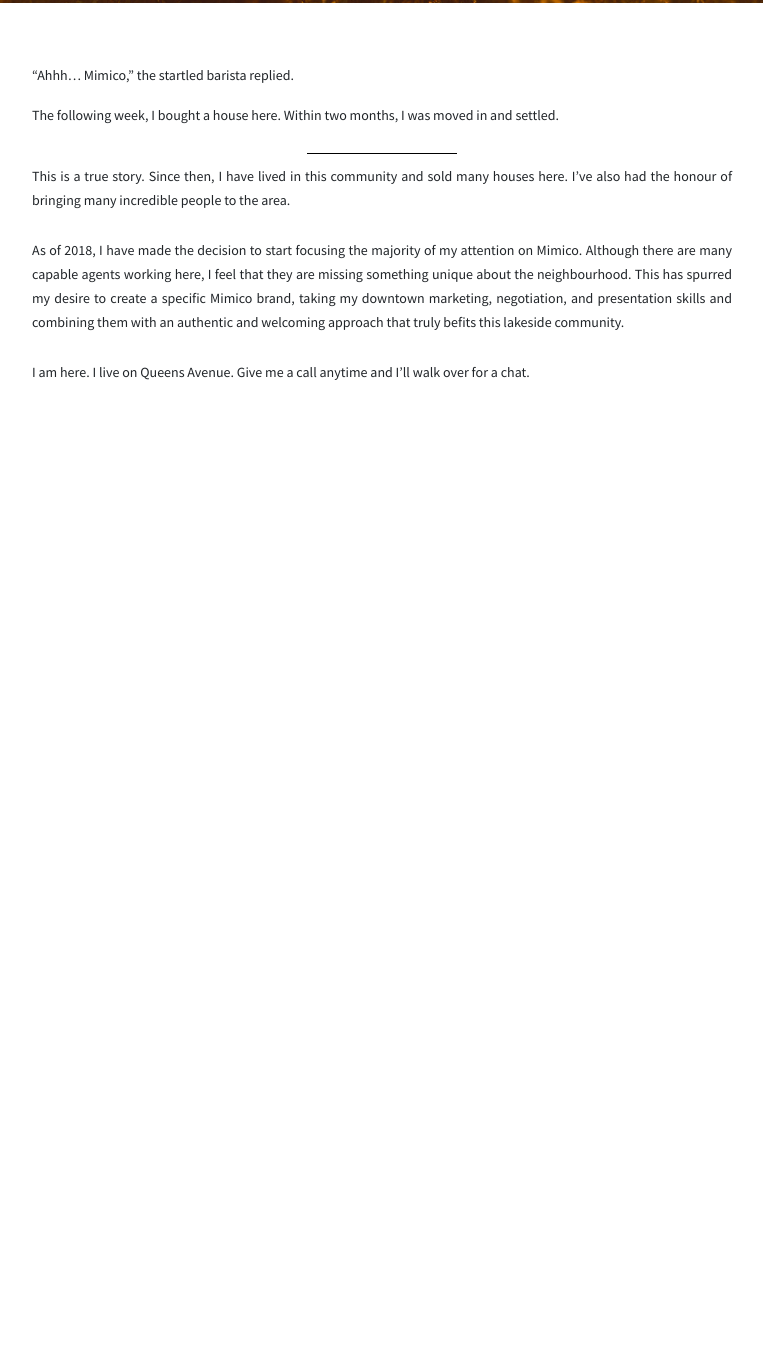
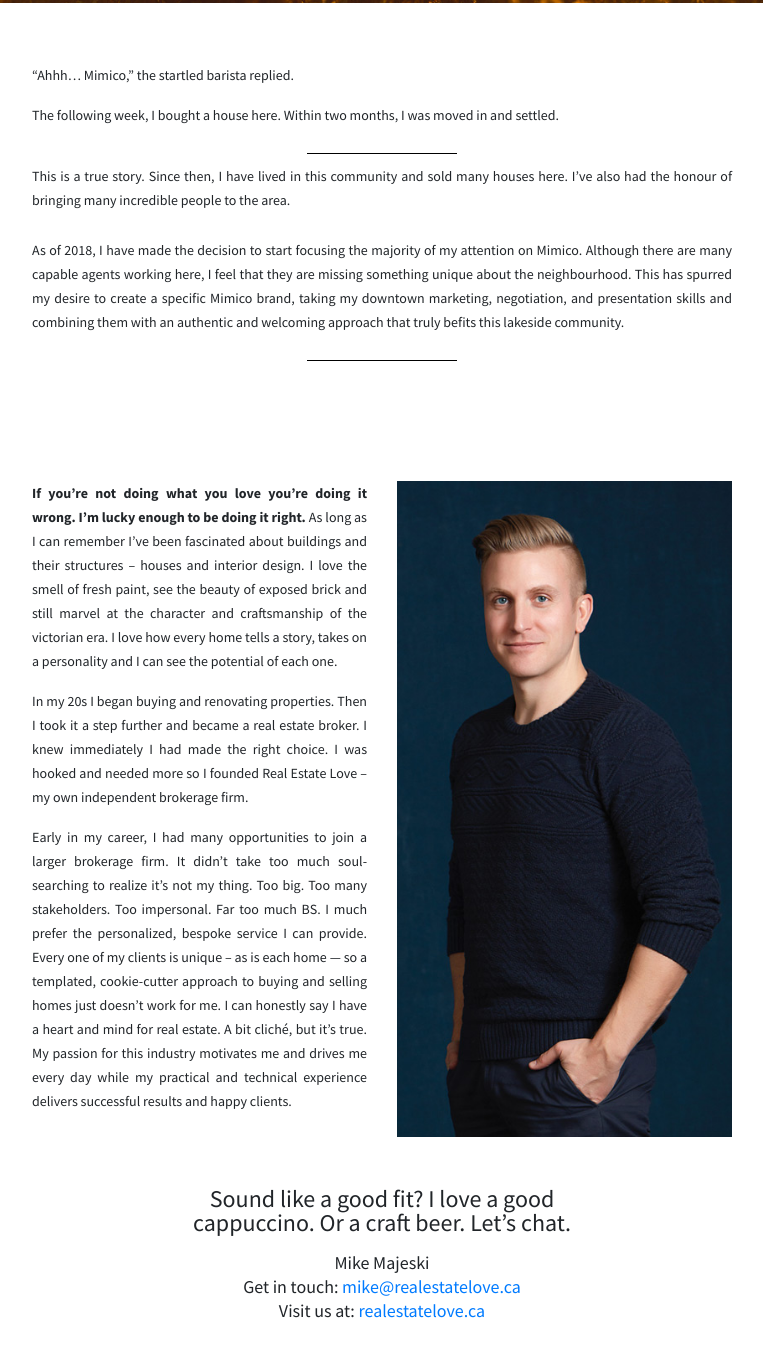
Before and after one commit to Wendelcorp/mimico, a plain HTML site: page index.html in a window 1280 px wide. Shown: the part 4011-5367 px from the top of the page, without its empty margins (258-1021 px from the left). Before the commit the page ends 4471 px from the top, so only its background shows below. Drawn offline with nearby package versions, Linux system fonts and the light colour scheme.

Commit message:
added bio

```diff
--- a/css/style.css
+++ b/css/style.css
@@ -62,3 +62,13 @@ body {
 @media screen and (max-width: 479px) {
   #parallax-mike .block {padding: 30px 15px; width:290px;}
 }
+
+#parallax-mike .cta {
+  font-size: 24px;
+  margin-top: 50px;
+}
+
+#parallax-mike .cta-2 {
+  font-size: 18px;
+  margin-bottom: 0px;
+}
--- a/index.html
+++ b/index.html
@@ -78,7 +78,33 @@
     <p class="line-break margin-top-10"></p>
     <p class="margin-top-10">This is a true story. Since then, I have lived in this community and sold many houses here. I’ve also had the honour of bringing many incredible people to the area.</p>
     <p class="margin-top-10">As of 2018, I have made the decision to start focusing the majority of my attention on Mimico. Although there are many capable agents working here, I feel that they are missing something unique about the neighbourhood. This has spurred my desire to create a specific Mimico brand, taking my downtown marketing, negotiation, and presentation skills and combining them with an authentic and welcoming approach that truly befits this lakeside community.</p>
-    <p class="margin-top-10">I am here. I live on Queens Avenue. Give me a call anytime and I’ll walk over for a chat.</p>
+    <!-- <p class="margin-top-10">I am here. I live on Queens Avenue. Give me a call anytime and I’ll walk over for a chat.</p> -->
+    <p class="line-break margin-top-10"></p>
+  </div>
+</section>
+
+<section>
+  <div class="block">
+    <div class="row">
+      <div class="col-sm-6">
+        <p><strong>If you’re not doing what you love you’re doing it wrong.
+        I’m lucky enough to be doing it right.</strong>
+        As long as I can remember I’ve been fascinated about buildings and their structures – houses and interior design. I love the smell of fresh paint, see the beauty of exposed brick and still marvel at the character and craftsmanship of the victorian era. I love how every home tells a story, takes on a personality and I can see the potential of each one.</p>
+        <p>In my 20s I began buying and renovating properties. Then I took it a step further and became a real estate broker. I knew immediately I had made the right choice. I was hooked and needed more so I founded Real Estate Love – my own independent brokerage firm.</p>
+        <p>Early in my career, I had many opportunities to join a larger brokerage firm. It didn’t take too much soul-searching to realize it’s not my thing. Too big. Too many stakeholders. Too impersonal. Far too much BS.
+I much prefer the personalized, bespoke service I can provide. Every one of my clients is unique – as is each home — so a templated, cookie-cutter approach to buying and selling homes just doesn’t work for me.
+I can honestly say I have a heart and mind for real estate. A bit cliché, but it’s true. My passion for this industry motivates me and drives me every day while my practical and technical experience delivers successful results and happy clients.</p>
+      </div>
+      <div class="col-sm-6">
+        <img class="img-fluid" src="images/mike.jpg" alt="">
+      </div>
+      <div class="col-sm-8 text-center mr-auto ml-auto">
+        <p class="cta">Sound like a good fit? I love a good cappuccino. Or a craft beer. Let’s chat.</p>
+        <p class="cta-2">Mike Majeski</p>
+        <p class="cta-2">Get in touch: <a href="mailto:mike@realestatelove.ca?Subject=Let's%20Chat" target="_top">mike@realestatelove.ca</a></p>
+        <p class="cta-2">Visit us at: <a href="http://realestatelove.ca/" target="_top">realestatelove.ca</a></p>
+      </div>
+    </div>
   </div>
 </section>
 
```
Also changed, not shown: images/mike.jpg (added).
